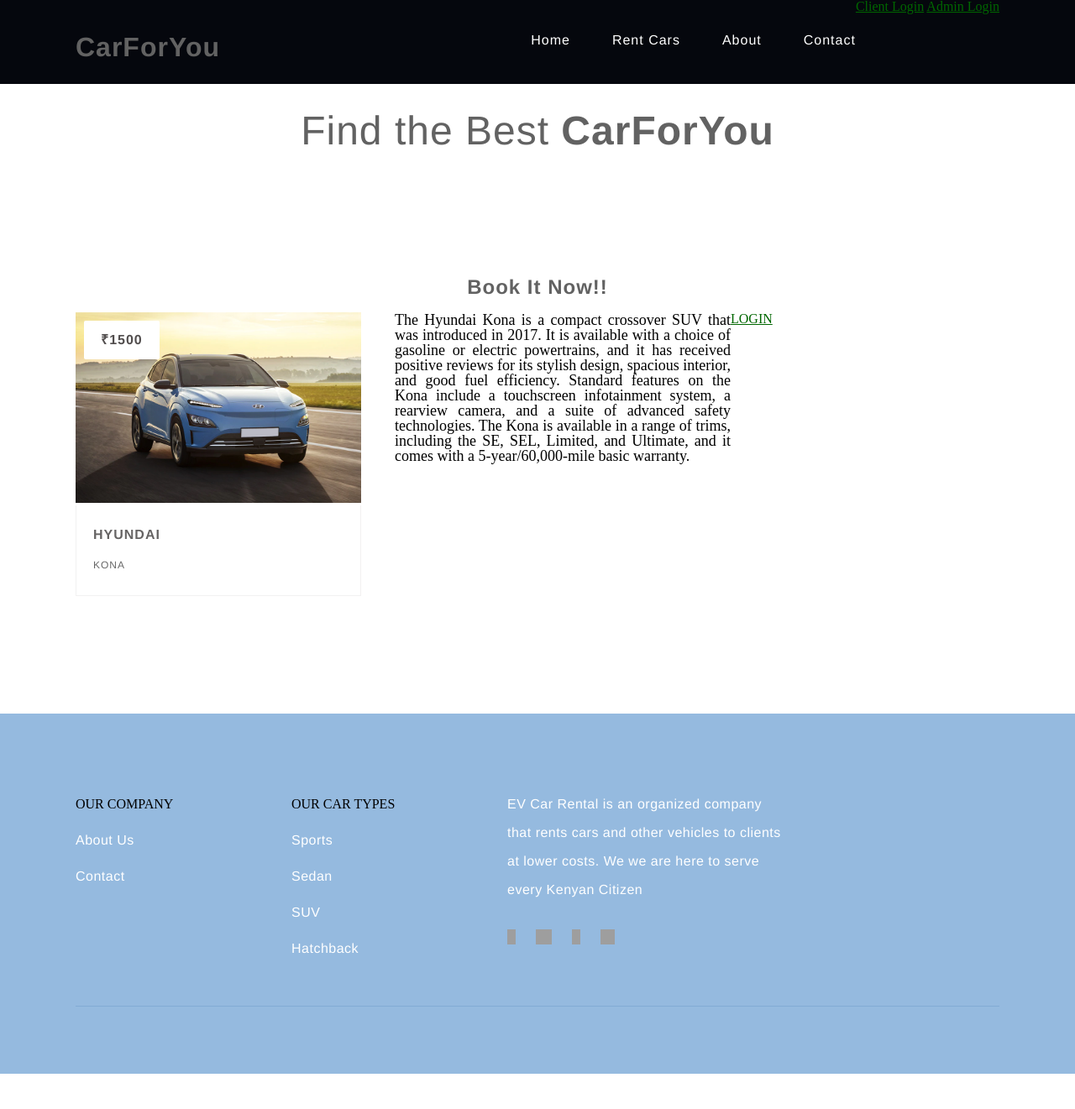
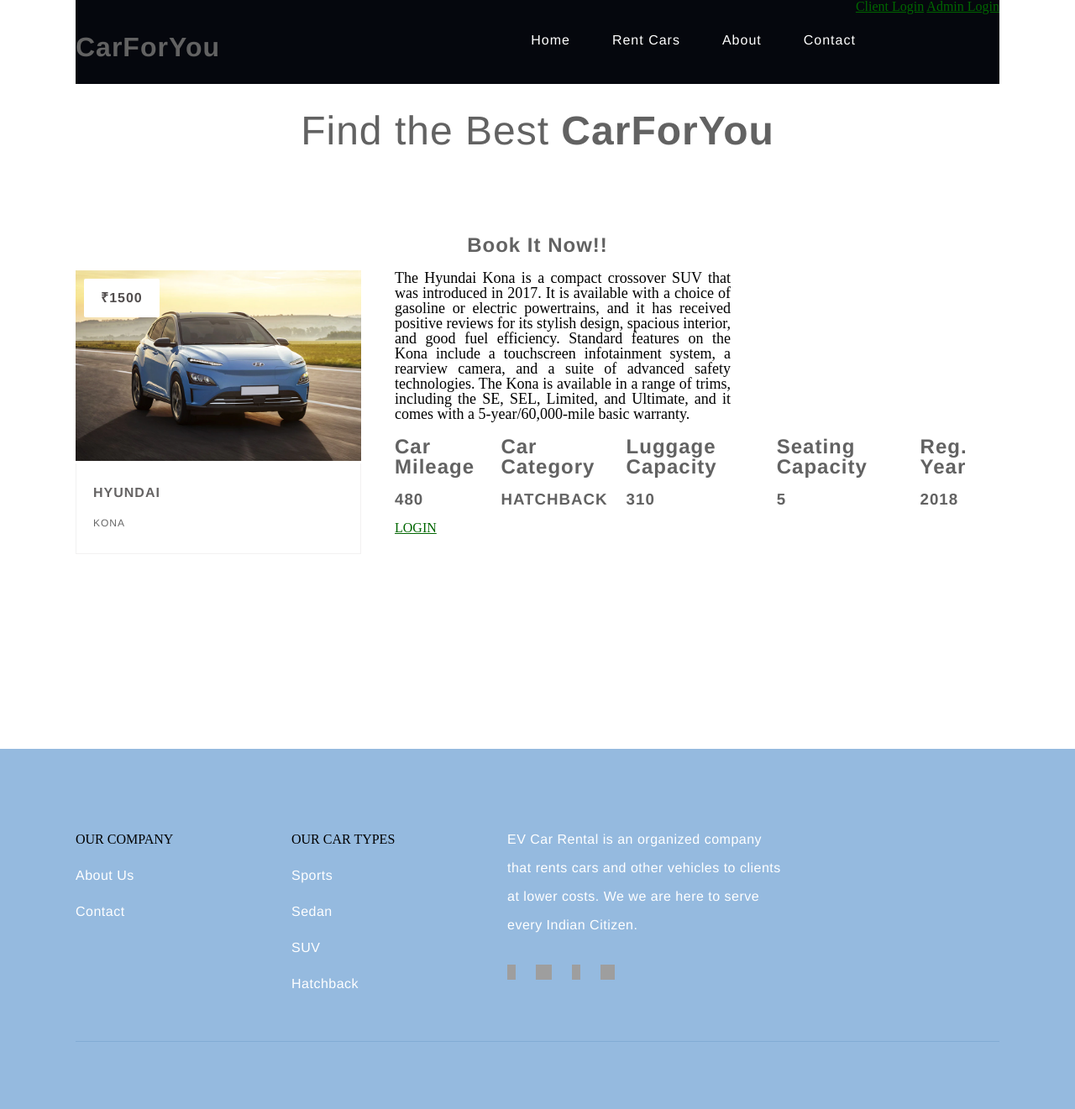
Before and after one commit to adithya5777/EV-Car-Rental, a PHP site: page /book_car.php?id=18BH002 in a window 1280 px wide. Shown: the whole page at 84% size. Before the commit the page ends 1279 px from the top, so only its background shows below. Run offline with PHP 8.4, Linux system fonts and the light colour scheme; data comes from the database, SQL or seed files in the repository; some libraries are stand-ins or nearby versions; some web fonts are replaced; grey boxes are pictures that could not be loaded.

Commit message:
afternoon meet changes

```diff
--- a/ev/book_car.php
+++ b/ev/book_car.php
@@ -17,7 +17,7 @@
 
 <body>
 
-	<section class="">
+	<section class="wrapper">
 		<?php
 		include 'header.php';
 		?>
@@ -33,22 +33,25 @@
 				<?php
 				include 'includes/config.php';
 				$sel = "SELECT * FROM car WHERE REGISTRATION_NUMBER = '$_GET[id]'";
+				$sel1 = "SELECT * FROM `car_category` WHERE CATEGORY_NAME IN ( SELECT CAR_CATEGORY_NAME FROM CAR WHERE REGISTRATION_NUMBER = '$_GET[id]')";
+				$sel2 = "SELECT * FROM customer_details";
 				// isset($_GET['REGISTRATION_NUMBER']);
 				// $registrationNumber = $_GET['REGISTRATION_NUMBER'];
 				//  $sel = "SELECT * FROM car WHERE car_id = '$registrationNumber'";
-
-
 				// $sel = "SELECT * FROM car WHERE car_id = isset($_GET[REGISTRATION_NUMBER])";
 				// $sel1 = "SELECT COST_PER_DAY FROM car WHERE car_id = '$_GET[id]'";
+
 				$rs = $conn->query($sel);
-				// $rs1 = $conn->query($sel1);
+				$rs1 = $conn->query($sel1);
+				$rs2 = $conn->query($sel2);
 				$rws = $rs->fetch_assoc();
-				// $rws1 = $rs1->fetch_assoc();
+				$rws1 = $rs1->fetch_assoc();
+				$rws2 = $rs2->fetch_assoc();
 				?>
-				<h2 style="text-align: center;">Book It Now!!  </h2>
+				<h2 style="text-align: center;">Book It Now!!</h2>
 				<li>
 					<a href="book_car.php?id=<?php echo $rws['car_id'] ?>">
-						<img class="thumb" src="cars/<?php echo $rws['image']; ?>" width="400" >
+						<img class="thumb" src="cars/<?php echo $rws['image']; ?>" width="400">
 					</a>
 
 
@@ -61,53 +64,177 @@
 					</div>
 				</li>
 
+
+
+
 				<div>
-				<p style="float:left; font-size: 18px; width:400px; text-align:justify ;"><span class="property_size"><?php echo $rws['CAR_DESCRIPTION']; ?></span></p>
+					<p style="float:left; font-size: 18px; width:400px; text-align:justify ;"><span class="property_size"><?php echo $rws['CAR_DESCRIPTION']; ?></span></p>
 				</div>
+
+				<div class="wrapper">
+					<table>
+						<tr>
+							<td>
+								<div class="property_details">
+									<h2>
+										Car Mileage
+									</h2>
+									<h3><span class="property_size"><?php echo $rws['CAR_RANGE']; ?></span></h3>
+								</div>
+							</td>
+							<td>
+								<div class="property_details">
+									<h2>
+										Car Category
+									</h2>
+									<h3><span class="property_size"><?php echo $rws['CAR_CATEGORY_NAME']; ?></span></h3>
+								</div>
+							</td>
+							<td>
+								<div class="property_details">
+									<h2>
+										Luggage Capacity
+									</h2>
+									<h3><span class="property_size"><?php echo $rws1['NO_OF_LUGGAGE']; ?></span></h3>
+								</div>
+							</td>
+							<td>
+								<div class="property_details">
+									<h2>
+										Seating Capacity
+									</h2>
+									<h3><span class="property_size"><?php echo $rws1['NO_OF_PERSON']; ?></span></h3>
+								</div>
+							</td>
+							<td>
+								<div class="property_details">
+									<h2>
+										Reg. Year
+									</h2>
+									<h3><span class="property_size"><?php echo $rws['MODEL_YEAR']; ?></span></h3>
+								</div>
+							</td>
+						</tr>
+					</table>
+				</div>
+
+
+
 				<?php
-				if (!isset($_SESSION['email']) || !isset($_SESSION['pass'])) {
-				?>
-					<a href="account.php">LOGIN</a>
+		if (!isset($_SESSION['email']) || !isset($_SESSION['pass'])) {
+		?>
+			<a href="account.php">LOGIN</a>
+		<?php
+		} else {
+		?>
+			<div class="property_details">
 				<?php
-				} else {
-				?>
-					<a href="pay.php">Click to Book</a>
-				<?php
-				}
-				?>
+				$pickdrop = "SELECT * FROM location_details";
+				$pick = $conn->query($pickdrop);
+				$drop = $conn->query($pickdrop); ?>
+			</div>
+
+			<section class="cal">
+				<form id="date-form" method="post" action="/ev/book_car.php?id=<?php echo $rws['REGISTRATION_NUMBER'] ?>">
+					<label for="from-date">From:</label>
+					<input type="date" id="from-date" name="from-date">
+					<label for="to-date">To:</label>
+					<input type="date" id="to-date" name="to-date"><br><br>
+
+
+					<label>Pick Up Location:</label>
+					<select name="Pick_Up">
+						<option> Select Location </option>
+						<?php
+						while ($pkl = $pick->fetch_assoc()) { ?>
+							<option><?php echo $pkl['LOCATION_NAME']?></option>
+						<?php }
+						?>
+					</select>
+					<br>
+					<br>
+					<label>Drop Off Location:</label>
+					<select name="Drop_Off">
+						<option> Select Location </option>
+						<?php
+						while ($dpl = $drop->fetch_assoc()) { ?>
+							<option><?php echo $dpl['LOCATION_NAME']?></option>
+						<?php }
+						?>
+					</select>
+
+					<br><br>
+					<input type="submit" name="save" value="SUBMIT">
+				</form><br><br>
+
+
+
+
 				<?php
 				if (isset($_POST['save'])) {
-					include 'includes/config.php';
-					$fname = $_POST['fname'];
-					$id_no = $_POST['id_no'];
-					$gender = $_POST['gender'];
-					$email = $_POST['email'];
-					$phone = $_POST['phone'];
-					$location = $_POST['location'];
+					// Get the selected dates
 
-					$qry = "INSERT INTO client (fname,id_no,gender,email,phone,location,car_id,status)
-							VALUES('$fname','$id_no','$gender','$email','$phone','$location','$_GET[id]','Pending')";
-					$result = $conn->query($qry);
-					if ($result == TRUE) {
-						echo "<script type = \"text/javascript\">
-											alert(\"Successfully Registered. Proceed to pay\");
-											window.location = (\"pay.php\")
-											</script>";
-					} else {
-						echo "<script type = \"text/javascript\">
-											alert(\"Registration Failed. Try Again\");
-											window.location = (\"book_car.php\")
-											</script>";
-					}
+					$fromDate = $_POST['from-date'];
+					$toDate = $_POST['to-date'];
+
+					$fromPick = $_POST['Pick_Up'];
+					$fromDrop = $_POST['Drop_Off'];
+
+					$q1 = "SELECT * FROM location_details WHERE LOCATION_NAME = '$fromPick'";
+
+					// Convert the dates to timestamps
+					$fromTimestamp = strtotime($fromDate);
+					$toTimestamp = strtotime($toDate);
+
+					// Calculate the difference in seconds between the two timestamps
+					$difference = $toTimestamp - $fromTimestamp;
+
+					// Convert the difference to days by dividing it by the number of seconds in a day (86400)
+					$numDays = floor($difference / 86400) + 1;
+					// Do something with the selected dates
+
+
+
+
+					// Display the number of days
+					echo 'Number of days: ' . $numDays;
+					echo "     ";
+					echo "     ";
+
+					$dln = $rws2['DL_NUMBER'];
+					$amount = $rws['COST_PER_DAY'];
+					$reg = $rws['REGISTRATION_NUMBER'];
+					$bookstatus = "Y";
+					echo 'From: ' . $fromDate . '  , To: ' . $toDate . '  , From: ' . $fromPick . '  , To: ' . $fromDrop . ' , Amount: ' . $amount.' , DLNO: ' . $dln;
+					$qry = "INSERT INTO booking_details(FROM_DT_TIME, RET_DT_TIME, AMOUNT, BOOKING_STATUS, PICKUP_LOC, DROP_LOC, REG_NUM, DL_NUM)VALUES('$fromDate','$toDate','$amount','$bookstatus','$fromPick','$fromDrop', '$reg', '$dln')";
+					$ins = $conn->query($qry);
 				}
 
+
 				?>
+
+			</section>
+		<?php
+		}
+		?>
+
 			</ul>
+
+
+
+
 		</div>
+
+
+
+
+
 	</section> <!--  end listing section  -->
 
+
+
 	<?php
-		include 'footer.php';
+	include 'footer.php';
 	?>
 
 </body>
--- a/ev/css/reset.css
+++ b/ev/css/reset.css
@@ -1,99 +1,170 @@
-    html, body, div, span, object, iframe,
-    h1, h2, h3, h4, h5, h6, p, blockquote, pre,
-    abbr, address, cite, code,
-    del, dfn, em, img, ins, kbd, q, samp,
-    small, strong, sub, sup, var,
-    b, i,
-    dl, dt, dd, ol, ul, li,
-    fieldset, form, label, legend,
-    table, caption, tbody, tfoot, thead, tr, th, td,
-    article, aside, canvas, details, figcaption, figure,
-    footer, header, hgroup, menu, nav, section, summary,
-    time, mark, audio, video {
-        margin:0;
-        padding:0;
-        border:0;
-        outline:0;
-        font-size:100%;
-        vertical-align:baseline;
-        background:transparent;
+    html,
+    body,
+    div,
+    span,
+    object,
+    iframe,
+    h1,
+    h2,
+    h3,
+    h4,
+    h5,
+    h6,
+    p,
+    blockquote,
+    pre,
+    abbr,
+    address,
+    cite,
+    code,
+    del,
+    dfn,
+    em,
+    img,
+    ins,
+    kbd,
+    q,
+    samp,
+    small,
+    strong,
+    sub,
+    sup,
+    var,
+    b,
+    i,
+    dl,
+    dt,
+    dd,
+    ol,
+    ul,
+    li,
+    fieldset,
+    form,
+    label,
+    legend,
+    table,
+    caption,
+    tbody,
+    tfoot,
+    thead,
+    tr,
+    th,
+    td,
+    article,
+    aside,
+    canvas,
+    details,
+    figcaption,
+    figure,
+    footer,
+    header,
+    hgroup,
+    menu,
+    nav,
+    section,
+    summary,
+    time,
+    mark,
+    audio,
+    video {
+        margin: 0;
+        padding: 0;
+        border: 0;
+        outline: 0;
+        font-size: 100%;
+        vertical-align: baseline;
+        background: transparent;
     }
 
     body {
-        line-height:1;
+        line-height: 1;
     }
 
-    img{
+    img {
         max-width: 100%;
     }
 
-    article,aside,details,figcaption,figure,
-    footer,header,hgroup,menu,nav,section {
-        display:block;
+    article,
+    aside,
+    details,
+    figcaption,
+    figure,
+    footer,
+    header,
+    hgroup,
+    menu,
+    nav,
+    section {
+        display: block;
     }
 
     nav ul {
-        list-style:none;
+        list-style: none;
     }
 
-    blockquote, q {
-        quotes:none;
+    blockquote,
+    q {
+        quotes: none;
     }
 
-    blockquote:before, blockquote:after,
-    q:before, q:after {
-        content:'';
-        content:none;
+    blockquote:before,
+    blockquote:after,
+    q:before,
+    q:after {
+        content: '';
+        content: none;
     }
 
     a {
-        margin:0;
-        padding:0;
-        font-size:100%;
-        vertical-align:baseline;
-        background:transparent;
+        margin: 0;
+        padding: 0;
+        font-size: 100%;
+        vertical-align: baseline;
+        background: transparent;
         color: #006600;
     }
+    /* change colours to suit your needs */
 
+    ins {
+        background-color: #ff9;
+        color: #000;
+        text-decoration: none;
+    }
     /* change colours to suit your needs */
-    ins {
-        background-color:#ff9;
-        color:#000;
-        text-decoration:none;
-    }
 
-    /* change colours to suit your needs */
     mark {
-        background-color:#ff9;
-        color:#000;
-        font-style:italic;
-        font-weight:bold;
+        background-color: #ff9;
+        color: #000;
+        font-style: italic;
+        font-weight: bold;
     }
 
     del {
         text-decoration: line-through;
     }
 
-    abbr[title], dfn[title] {
-        border-bottom:1px dotted;
-        cursor:help;
+    abbr[title],
+    dfn[title] {
+        border-bottom: 1px dotted;
+        cursor: help;
     }
 
     table {
-        border-collapse:collapse;
-        border-spacing:0;
+        border-collapse: collapse;
+        border-spacing: 0;
+    }
+    /* change border colour to suit your needs */
+
+    hr {
+        display: block;
+        height: 1px;
+        border: 0;
+        border-top: 1px solid #cccccc;
+        margin: 1em 0;
+        padding: 0;
     }
 
-    /* change border colour to suit your needs */
-    hr {
-        display:block;
-        height:1px;
-        border:0;
-        border-top:1px solid #cccccc;
-        margin:1em 0;
-        padding:0;
+    input,
+    select {
+        vertical-align: middle;
     }
-
-    input, select {
-        vertical-align:middle;
-    }
--- a/ev/css/responsive.css
+++ b/ev/css/responsive.css
@@ -388,7 +388,7 @@ header nav .login_btn:hover {
 /*  listings section  */
 
 .listings {
-    padding: 100px 0;
+    padding: 50px 0;
 }
 
 .listings ul.properties_list {
@@ -399,7 +399,7 @@ header nav .login_btn:hover {
 .listings ul.properties_list li {
     display: block;
     width: 30.90909090909091%;
-    height: auto;
+    height: 60vh;
     position: relative;
     float: left;
     margin: 0 3.636363636363636% 3.636363636363636% 0;
@@ -853,3 +853,14 @@ footer .copyrights a.ph_link {
     margin-left: auto;
     width: 300px;
 }
+
+.cal {
+    /* float: right; */
+    /* width: 100px; */
+    display: flex;
+    /* flex-direction: ; */
+}
+
+#date-form {
+    margin: 0 auto;
+}
--- a/ev/footer.php
+++ b/ev/footer.php
@@ -32,7 +32,7 @@
 				</li>
 
 				<li class="about">
-					<p>EV Car Rental is an organized company that rents cars and other vehicles to clients at lower costs. We we are here to serve every Kenyan Citizen</p>
+					<p>EV Car Rental is an organized company that rents cars and other vehicles to clients at lower costs. We we are here to serve every Indian Citizen.</p>
 					<ul>
 						<li><a href="http://facebook.com/sonko" class="facebook" target="_blank"></a></li>
 						<li><a href="http://twitter.com/sonko" class="twitter" target="_blank"></a></li>
```
Also changed, not shown: ev/pay.php (+45 -42 lines), ev/bill.php (added).
